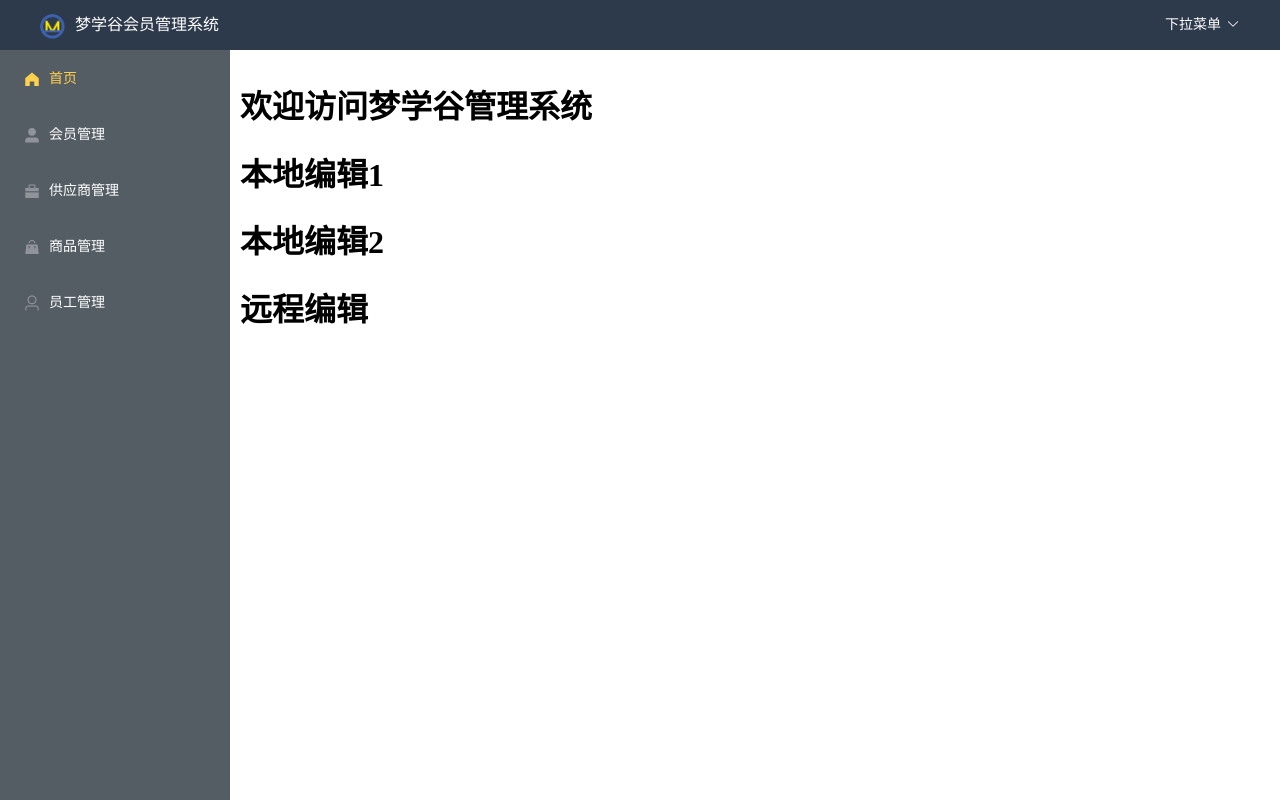
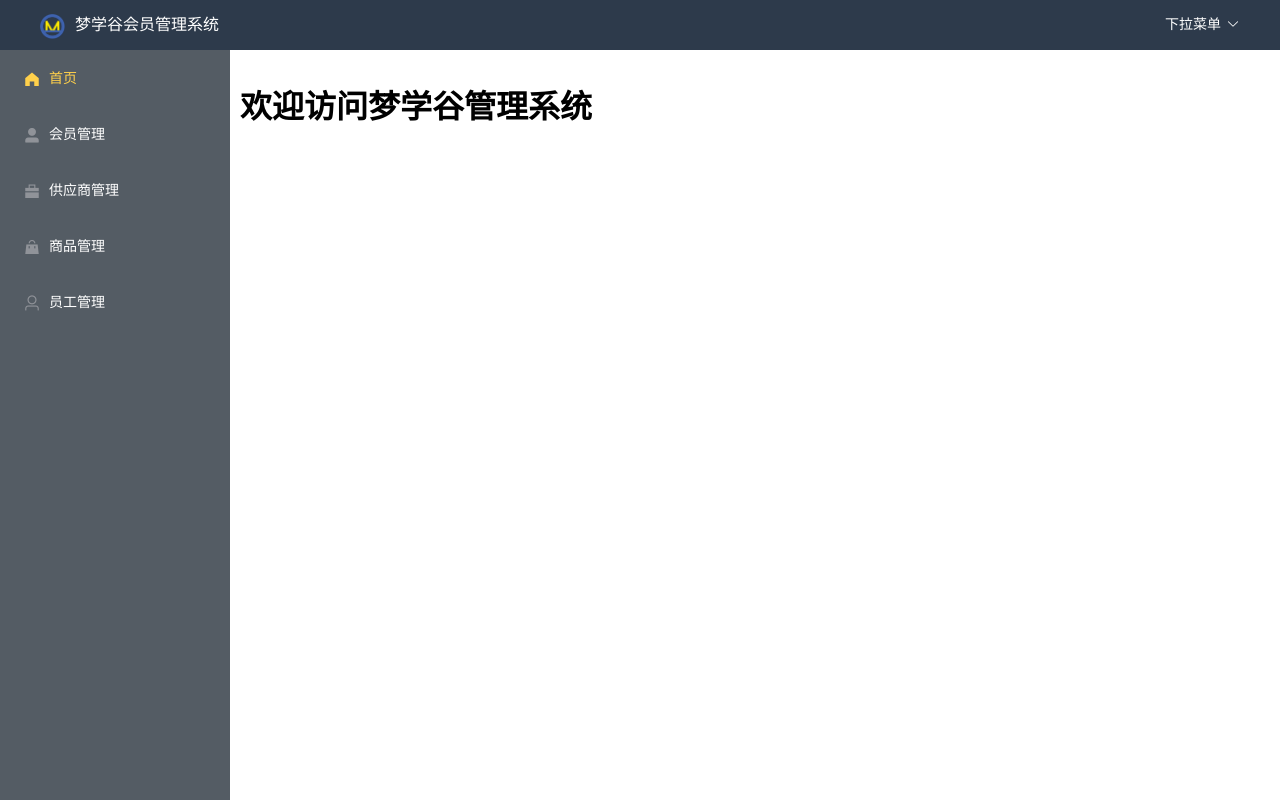
Before and after one commit to shaozifan521/mms-admin, a Vue app: page /home in a window 1280 px wide. Built offline with nearby package versions, Linux system fonts and the light colour scheme.

Commit message:
第一次提交

```diff
--- a/src/views/home/index.vue
+++ b/src/views/home/index.vue
@@ -1,9 +1,6 @@
 <template>
   <div>
    <h1>欢迎访问梦学谷管理系统</h1>
-   <h1>本地编辑1</h1>
-   <h1>本地编辑2</h1>
-   <h1>远程编辑</h1>
   </div>
 </template>
 
```
